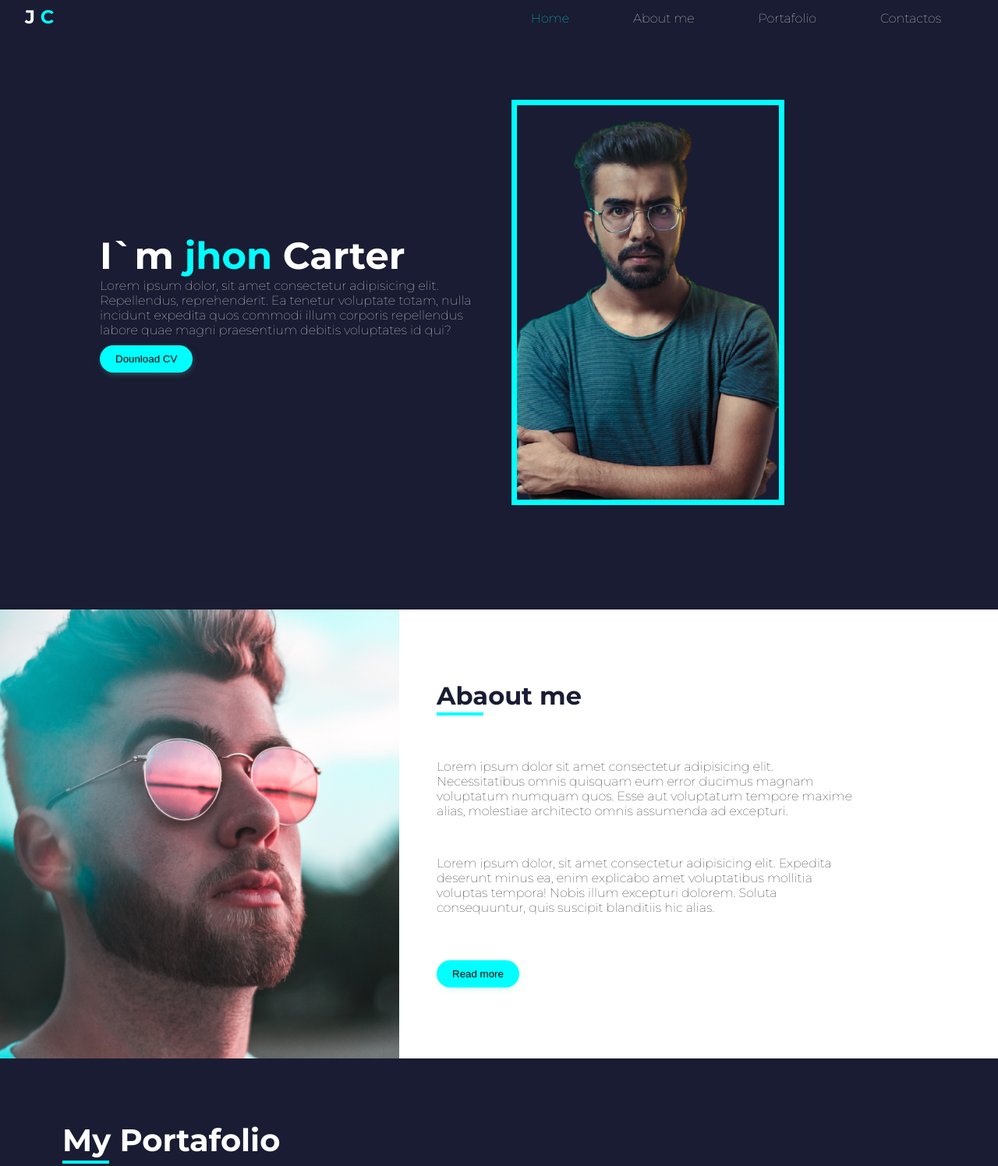
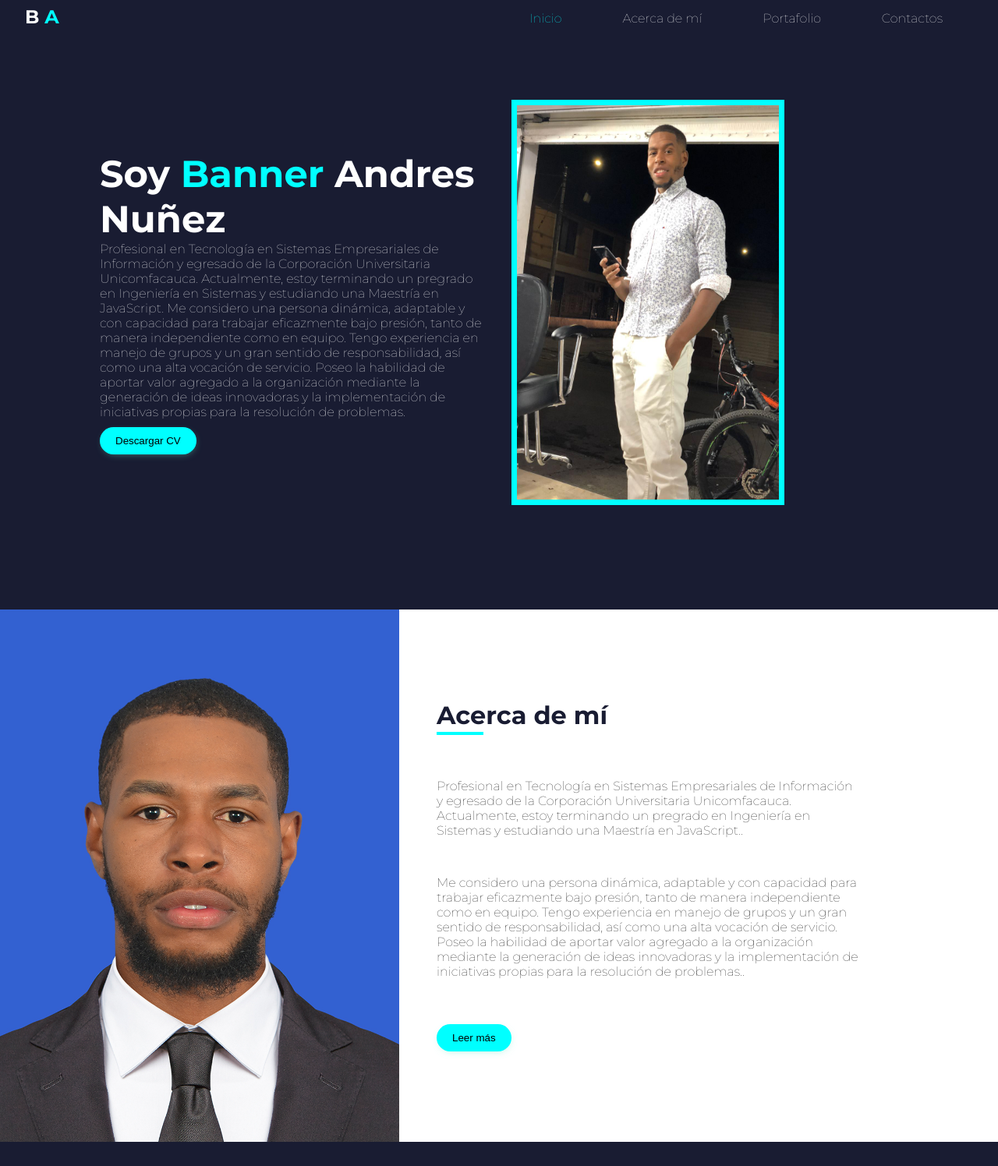
Before and after one commit to Andres-N-H-1992/PortafolioBannerAndres, a plain HTML site: page index.html in a window 1280 px wide. Shown: the part 18-1514 px from the top of the page at 78% size. Drawn offline with Linux system fonts and the light colour scheme.

Commit message:
Se le añadio mi informacion personal con imagenes

```diff
--- a/css/styles.css
+++ b/css/styles.css
@@ -333,7 +333,7 @@ span {
 }
 
 .sotial-netwerk i{
-  font-size: 1.5em;
+    font-size: 1.5em;
 }
 
 
--- a/index.html
+++ b/index.html
@@ -5,7 +5,7 @@
   <meta charset="UTF-8">
   <meta http-equiv="X-UA-Compatible" content="IE=edge">
   <meta name="viewport" content="width=device-width, initial-scale=1.0">
-  <title>Portafolio</title>
+  <title>MyPortafolio</title>
   <link rel="stylesheet" href="css/styles.css">
   <link rel="stylesheet" href="https://use.fontawesome.com/releases/v5.15.3/css/all.css"
     integrity="sha384-SZXxX4whJ79/gErwcOYf+zWLeJdY/qpuqC4cAa9rOGUstPomtqpuNWT9wdPEn2fk" crossorigin="anonymous">
@@ -17,15 +17,15 @@
     <header>
       <nav class="navbar">
         <div class="brand">
-          <h2>J <span> C</Cspan>
+          <h2>B <span> A</span>
           </h2>
         </div>
 
         <ul class="menu">
-          <li><a class="active" href="index.html">Home</a></li>
-          <li><a href="about.html">About me</a></li>
-          <li><a href="portafolio.html">Portafolio</a></li>
-          <li><a href="contactos.html">Contactos</a></li>
+          <li><a class="active" href="index.html">Inicio</a></li>
+          <li><a href="masinfo.html">Acerca de mí</a></li>
+          <li><a href="#">Portafolio</a></li>
+          <li><a href="#">Contactos</a></li>
         </ul>
 
 
@@ -34,37 +34,49 @@
 
     <main class="main">
       <div class="info-content">
-        <h1> I`m <span>jhon</span> Carter</h1>
-        <p>Lorem ipsum dolor, sit amet consectetur adipisicing elit. Repellendus, reprehenderit. Ea tenetur voluptate
-          totam, nulla incidunt expedita quos commodi illum corporis repellendus labore quae magni praesentium debitis
-          voluptates id qui?</p>
-        <a download href="#">
-          <button class="Dounload-cv">Dounload CV</button>
+        <h1> Soy <span>Banner </span> Andres Nuñez </h1>
+        <p>Profesional en Tecnología en Sistemas Empresariales de Información y egresado de la Corporación Universitaria
+          Unicomfacauca. Actualmente, estoy terminando un pregrado en Ingeniería en Sistemas y estudiando una Maestría
+          en JavaScript.
+          Me considero una persona dinámica, adaptable y con capacidad para trabajar eficazmente bajo presión, tanto de
+          manera independiente como en equipo. Tengo experiencia en manejo de grupos y un gran sentido de
+          responsabilidad, así como una alta vocación de servicio.
+          Poseo la habilidad de aportar valor agregado a la organización mediante la generación de ideas innovadoras y
+          la implementación de iniciativas propias para la resolución de problemas.
+        </p>
+        <a download href="masinfo.html">
 
+          <button class="Dounload-cv">Descargar CV</button>
         </a>
       </div>
-      <img src="imagenes/pexels-photo-1516680-removebg-preview.png" imagen de jhon Carter">
+
+      <img src="imagenes/IMG-bamban-20191024-WA0030.jpg" imagen de Bnner andres ">
 
     </main>
   </div>
 
 
 
-  <div class="about">
-    <img src="imagenes/about.png" alt="jhon carter imagen retrato">
+  <div class=" about">
+      <img src="imagenes/DSC_bamban_5537.JPG" alt="banner banner imagen retrato">
 
-    <div class="about-info">
-      <h2>Abaout me</h2>
-      <div class="divider"> </div>
-      <p>Lorem ipsum dolor sit amet consectetur adipisicing elit. Necessitatibus omnis quisquam eum error ducimus
-        magnam voluptatum numquam quos. Esse aut voluptatum tempore maxime alias, molestiae architecto omnis
-        assumenda ad excepturi.</p>
-      <p>Lorem ipsum dolor, sit amet consectetur adipisicing elit. Expedita deserunt minus ea, enim explicabo amet
-        voluptatibus mollitia voluptas tempora! Nobis illum excepturi dolorem. Soluta consequuntur, quis
-        suscipit blanditiis hic alias.</p>
-      <button class="Dounload-cv"> Read more</button>
+      <div class="about-info">
+        <h2>Acerca de mí</h2>
+        <div class="divider"> </div>
+        <p>Profesional en Tecnología en Sistemas Empresariales de Información y egresado
+          de la Corporación Universitaria Unicomfacauca. Actualmente, estoy terminando
+          un pregrado en Ingeniería en Sistemas y estudiando una Maestría en JavaScript..</p>
+        <p>Me considero una persona dinámica, adaptable y con capacidad para trabajar eficazmente bajo presión,
+          tanto de manera independiente como en equipo. Tengo experiencia en manejo de grupos y un gran sentido de
+          responsabilidad, así como una alta vocación de servicio.
+          Poseo la habilidad de aportar valor agregado a la organización mediante la generación de ideas innovadoras y
+          la implementación de iniciativas propias para la resolución de problemas..</p>
 
-    </div>
+          <a  href="masinfo.html">
+            <button class="Dounload-cv">Leer más</button>
+          </a>
+
+      </div>
   </div>
 
 
@@ -167,6 +179,7 @@
 
 
 
+  <!--
   <div class="contact-section">
     <div class="contact-heading">
       <h2>keep in touc</h2>
@@ -175,7 +188,6 @@
 
 
     <div class="container-contact">
-      <img src="./imagenes/img-opacity50.png" alt="imagen de jhon carter">
 
 
       <div class="contact-form">
@@ -192,9 +204,10 @@
     </div>
   </div>
 
+  -->
   <footer class="footer">
     <div class="footer-content">
-      <h2>Jhon Carter</h2>
+      <h2>Banner Adres Nuñez H.</h2>
       <h5>Fronend Developer</h5>
     </div>
     <div class="sotial-netwerk">
@@ -210,4 +223,5 @@
   </footer>
 
 </body>
+
 </html>
```
Also changed, not shown: masinfo.html (added, +78 -0 lines), imagenes/IMG-bamban-20191024-WA0030.jpg (added), imagenes/about.png (deleted), imagenes/img-opacity50.png (deleted), imagenes/pexels-photo-1516680-removebg-preview.png (deleted), 1 other file.
